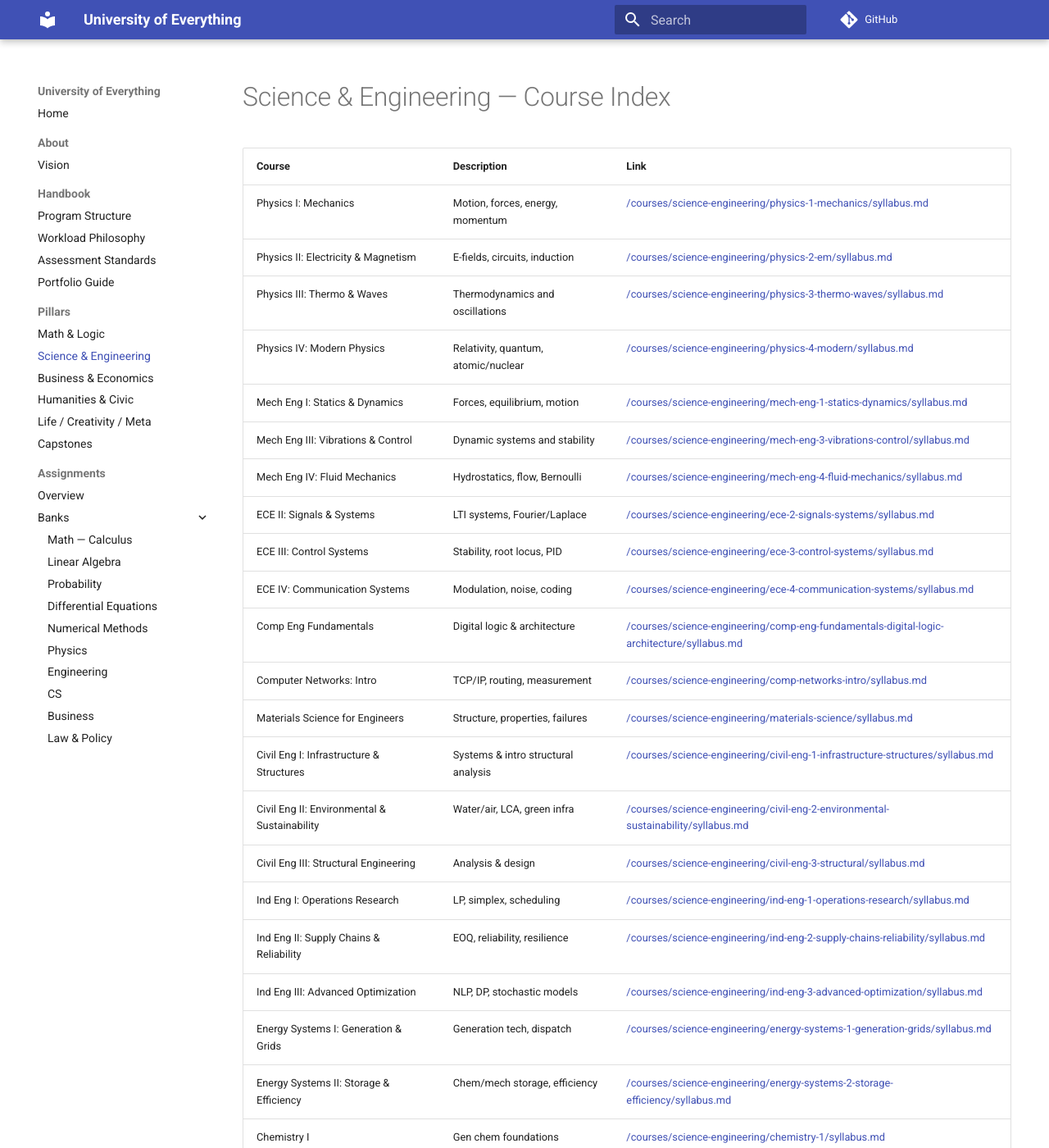
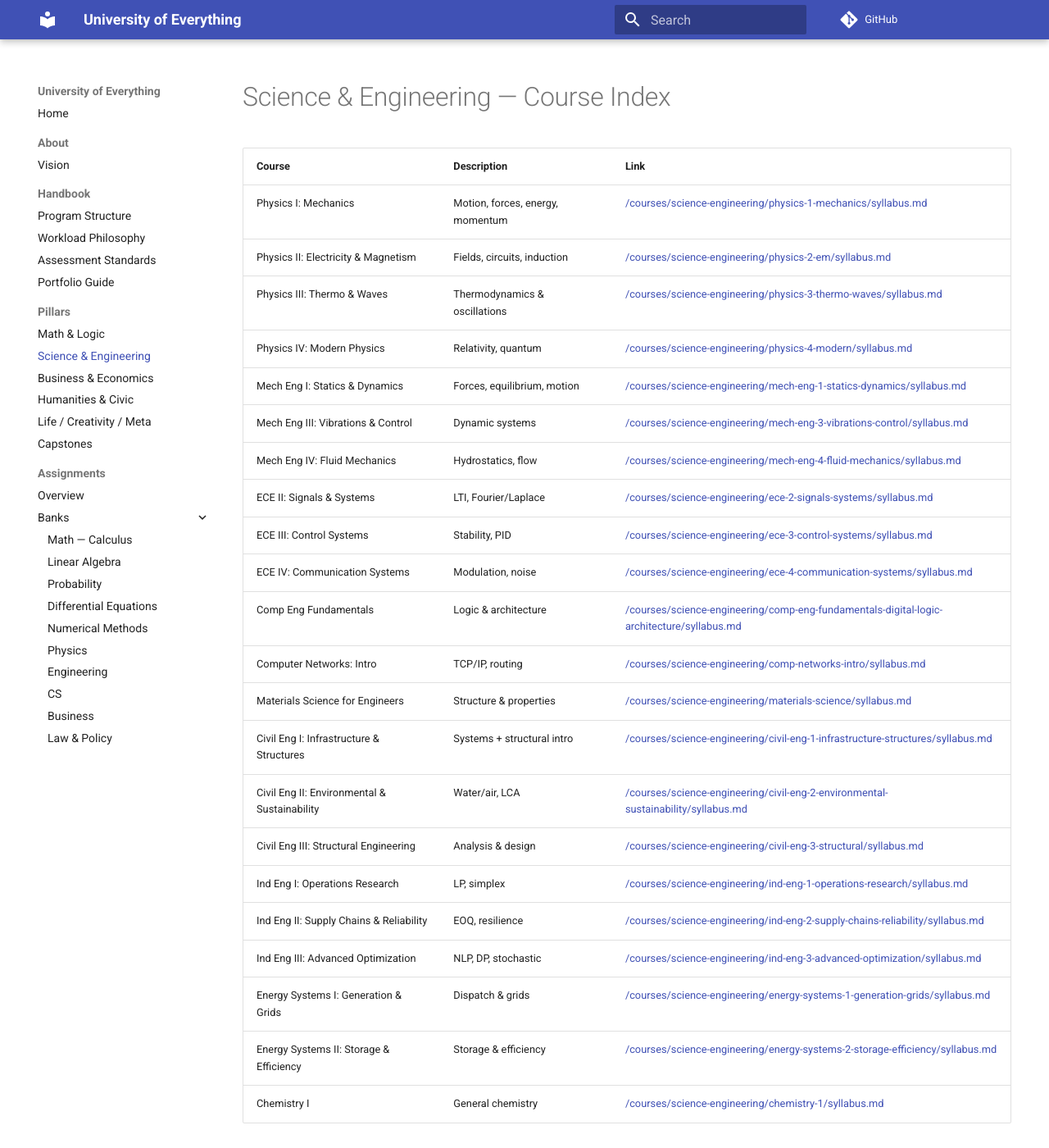
Before and after one commit to m4xbrg/university-of-everything, an MkDocs documentation site: the page built from docs/indexes/science-engineering.md, in a window 1280 px wide and 1400 px high. Shown: the whole window at 82% size. Built offline with MkDocs 1.6.1 and Material for MkDocs 9.7.7, drawn with Linux system fonts in a browser that asks for light colours; comment, search, counter and statistics services are not loaded.

Commit message:
Update science-engineering.md

```diff
--- a/docs/indexes/science-engineering.md
+++ b/docs/indexes/science-engineering.md
@@ -3,24 +3,24 @@
 | Course | Description | Link |
 |---|---|---|
 | Physics I: Mechanics | Motion, forces, energy, momentum | [/courses/science-engineering/physics-1-mechanics/syllabus.md](/courses/science-engineering/physics-1-mechanics/syllabus.md) |
-| Physics II: Electricity & Magnetism | E-fields, circuits, induction | [/courses/science-engineering/physics-2-em/syllabus.md](/courses/science-engineering/physics-2-em/syllabus.md) |
-| Physics III: Thermo & Waves | Thermodynamics and oscillations | [/courses/science-engineering/physics-3-thermo-waves/syllabus.md](/courses/science-engineering/physics-3-thermo-waves/syllabus.md) |
-| Physics IV: Modern Physics | Relativity, quantum, atomic/nuclear | [/courses/science-engineering/physics-4-modern/syllabus.md](/courses/science-engineering/physics-4-modern/syllabus.md) |
+| Physics II: Electricity & Magnetism | Fields, circuits, induction | [/courses/science-engineering/physics-2-em/syllabus.md](/courses/science-engineering/physics-2-em/syllabus.md) |
+| Physics III: Thermo & Waves | Thermodynamics & oscillations | [/courses/science-engineering/physics-3-thermo-waves/syllabus.md](/courses/science-engineering/physics-3-thermo-waves/syllabus.md) |
+| Physics IV: Modern Physics | Relativity, quantum | [/courses/science-engineering/physics-4-modern/syllabus.md](/courses/science-engineering/physics-4-modern/syllabus.md) |
 | Mech Eng I: Statics & Dynamics | Forces, equilibrium, motion | [/courses/science-engineering/mech-eng-1-statics-dynamics/syllabus.md](/courses/science-engineering/mech-eng-1-statics-dynamics/syllabus.md) |
-| Mech Eng III: Vibrations & Control | Dynamic systems and stability | [/courses/science-engineering/mech-eng-3-vibrations-control/syllabus.md](/courses/science-engineering/mech-eng-3-vibrations-control/syllabus.md) |
-| Mech Eng IV: Fluid Mechanics | Hydrostatics, flow, Bernoulli | [/courses/science-engineering/mech-eng-4-fluid-mechanics/syllabus.md](/courses/science-engineering/mech-eng-4-fluid-mechanics/syllabus.md) |
-| ECE II: Signals & Systems | LTI systems, Fourier/Laplace | [/courses/science-engineering/ece-2-signals-systems/syllabus.md](/courses/science-engineering/ece-2-signals-systems/syllabus.md) |
-| ECE III: Control Systems | Stability, root locus, PID | [/courses/science-engineering/ece-3-control-systems/syllabus.md](/courses/science-engineering/ece-3-control-systems/syllabus.md) |
-| ECE IV: Communication Systems | Modulation, noise, coding | [/courses/science-engineering/ece-4-communication-systems/syllabus.md](/courses/science-engineering/ece-4-communication-systems/syllabus.md) |
-| Comp Eng Fundamentals | Digital logic & architecture | [/courses/science-engineering/comp-eng-fundamentals-digital-logic-architecture/syllabus.md](/courses/science-engineering/comp-eng-fundamentals-digital-logic-architecture/syllabus.md) |
-| Computer Networks: Intro | TCP/IP, routing, measurement | [/courses/science-engineering/comp-networks-intro/syllabus.md](/courses/science-engineering/comp-networks-intro/syllabus.md) |
-| Materials Science for Engineers | Structure, properties, failures | [/courses/science-engineering/materials-science/syllabus.md](/courses/science-engineering/materials-science/syllabus.md) |
-| Civil Eng I: Infrastructure & Structures | Systems & intro structural analysis | [/courses/science-engineering/civil-eng-1-infrastructure-structures/syllabus.md](/courses/science-engineering/civil-eng-1-infrastructure-structures/syllabus.md) |
-| Civil Eng II: Environmental & Sustainability | Water/air, LCA, green infra | [/courses/science-engineering/civil-eng-2-environmental-sustainability/syllabus.md](/courses/science-engineering/civil-eng-2-environmental-sustainability/syllabus.md) |
+| Mech Eng III: Vibrations & Control | Dynamic systems | [/courses/science-engineering/mech-eng-3-vibrations-control/syllabus.md](/courses/science-engineering/mech-eng-3-vibrations-control/syllabus.md) |
+| Mech Eng IV: Fluid Mechanics | Hydrostatics, flow | [/courses/science-engineering/mech-eng-4-fluid-mechanics/syllabus.md](/courses/science-engineering/mech-eng-4-fluid-mechanics/syllabus.md) |
+| ECE II: Signals & Systems | LTI, Fourier/Laplace | [/courses/science-engineering/ece-2-signals-systems/syllabus.md](/courses/science-engineering/ece-2-signals-systems/syllabus.md) |
+| ECE III: Control Systems | Stability, PID | [/courses/science-engineering/ece-3-control-systems/syllabus.md](/courses/science-engineering/ece-3-control-systems/syllabus.md) |
+| ECE IV: Communication Systems | Modulation, noise | [/courses/science-engineering/ece-4-communication-systems/syllabus.md](/courses/science-engineering/ece-4-communication-systems/syllabus.md) |
+| Comp Eng Fundamentals | Logic & architecture | [/courses/science-engineering/comp-eng-fundamentals-digital-logic-architecture/syllabus.md](/courses/science-engineering/comp-eng-fundamentals-digital-logic-architecture/syllabus.md) |
+| Computer Networks: Intro | TCP/IP, routing | [/courses/science-engineering/comp-networks-intro/syllabus.md](/courses/science-engineering/comp-networks-intro/syllabus.md) |
+| Materials Science for Engineers | Structure & properties | [/courses/science-engineering/materials-science/syllabus.md](/courses/science-engineering/materials-science/syllabus.md) |
+| Civil Eng I: Infrastructure & Structures | Systems + structural intro | [/courses/science-engineering/civil-eng-1-infrastructure-structures/syllabus.md](/courses/science-engineering/civil-eng-1-infrastructure-structures/syllabus.md) |
+| Civil Eng II: Environmental & Sustainability | Water/air, LCA | [/courses/science-engineering/civil-eng-2-environmental-sustainability/syllabus.md](/courses/science-engineering/civil-eng-2-environmental-sustainability/syllabus.md) |
 | Civil Eng III: Structural Engineering | Analysis & design | [/courses/science-engineering/civil-eng-3-structural/syllabus.md](/courses/science-engineering/civil-eng-3-structural/syllabus.md) |
-| Ind Eng I: Operations Research | LP, simplex, scheduling | [/courses/science-engineering/ind-eng-1-operations-research/syllabus.md](/courses/science-engineering/ind-eng-1-operations-research/syllabus.md) |
-| Ind Eng II: Supply Chains & Reliability | EOQ, reliability, resilience | [/courses/science-engineering/ind-eng-2-supply-chains-reliability/syllabus.md](/courses/science-engineering/ind-eng-2-supply-chains-reliability/syllabus.md) |
-| Ind Eng III: Advanced Optimization | NLP, DP, stochastic models | [/courses/science-engineering/ind-eng-3-advanced-optimization/syllabus.md](/courses/science-engineering/ind-eng-3-advanced-optimization/syllabus.md) |
-| Energy Systems I: Generation & Grids | Generation tech, dispatch | [/courses/science-engineering/energy-systems-1-generation-grids/syllabus.md](/courses/science-engineering/energy-systems-1-generation-grids/syllabus.md) |
-| Energy Systems II: Storage & Efficiency | Chem/mech storage, efficiency | [/courses/science-engineering/energy-systems-2-storage-efficiency/syllabus.md](/courses/science-engineering/energy-systems-2-storage-efficiency/syllabus.md) |
-| Chemistry I | Gen chem foundations | [/courses/science-engineering/chemistry-1/syllabus.md](/courses/science-engineering/chemistry-1/syllabus.md) |
+| Ind Eng I: Operations Research | LP, simplex | [/courses/science-engineering/ind-eng-1-operations-research/syllabus.md](/courses/science-engineering/ind-eng-1-operations-research/syllabus.md) |
+| Ind Eng II: Supply Chains & Reliability | EOQ, resilience | [/courses/science-engineering/ind-eng-2-supply-chains-reliability/syllabus.md](/courses/science-engineering/ind-eng-2-supply-chains-reliability/syllabus.md) |
+| Ind Eng III: Advanced Optimization | NLP, DP, stochastic | [/courses/science-engineering/ind-eng-3-advanced-optimization/syllabus.md](/courses/science-engineering/ind-eng-3-advanced-optimization/syllabus.md) |
+| Energy Systems I: Generation & Grids | Dispatch & grids | [/courses/science-engineering/energy-systems-1-generation-grids/syllabus.md](/courses/science-engineering/energy-systems-1-generation-grids/syllabus.md) |
+| Energy Systems II: Storage & Efficiency | Storage & efficiency | [/courses/science-engineering/energy-systems-2-storage-efficiency/syllabus.md](/courses/science-engineering/energy-systems-2-storage-efficiency/syllabus.md) |
+| Chemistry I | General chemistry | [/courses/science-engineering/chemistry-1/syllabus.md](/courses/science-engineering/chemistry-1/syllabus.md) |
```
